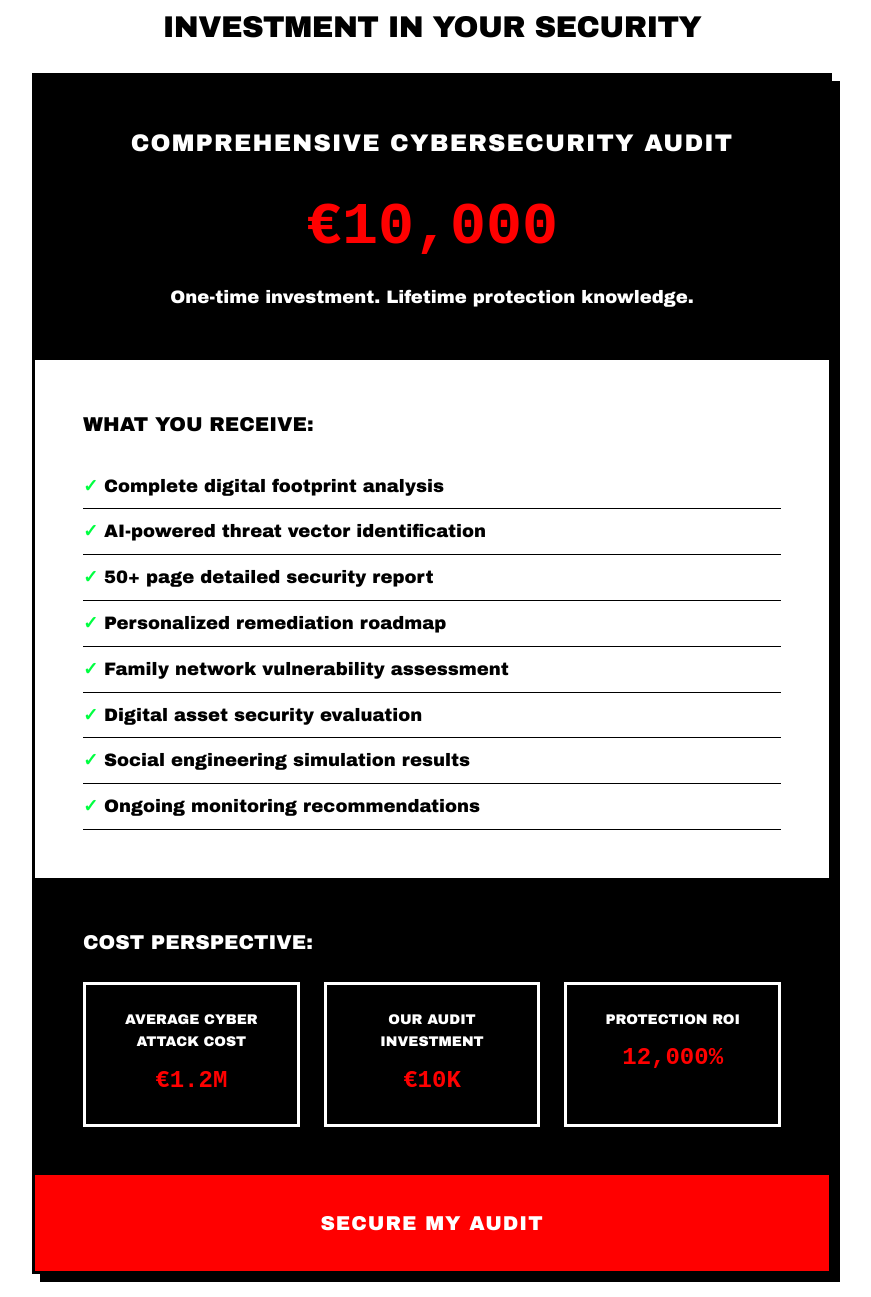
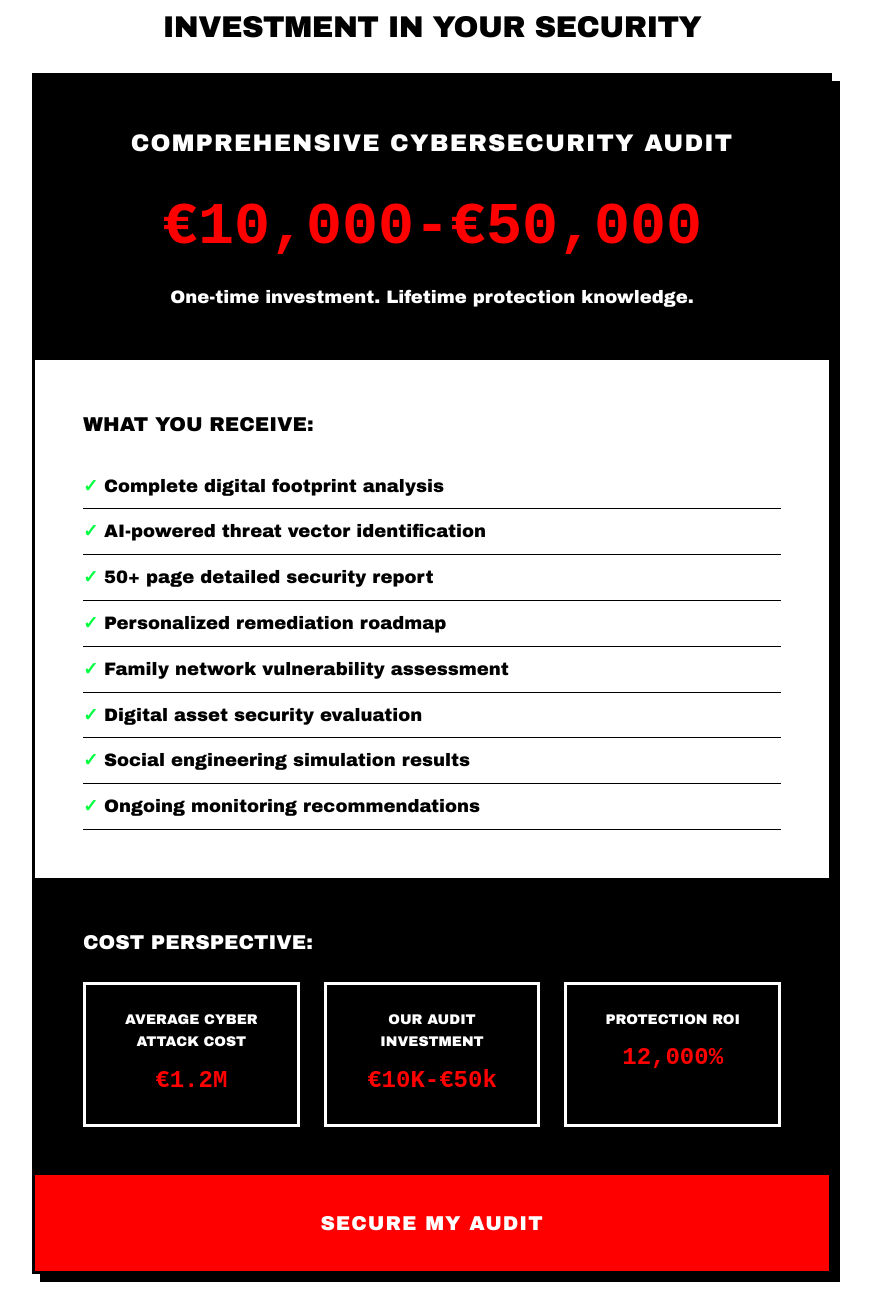
Before and after one commit to ai-joe-git/cs, a plain HTML site: page index.html in a window 1280 px wide. Shown: the part 3606-4903 px from the top of the page, without its empty margins (208-1079 px from the left). Drawn offline with Linux system fonts and the light colour scheme.

Commit message:
Update index.html

```diff
--- a/index.html
+++ b/index.html
@@ -234,7 +234,7 @@
                 <div class="pricing-card">
                     <div class="price-header">
                         <h3>COMPREHENSIVE CYBERSECURITY AUDIT</h3>
-                        <div class="price">€10,000</div>
+                        <div class="price">€10,000-€50,000</div>
                         <p class="price-subtitle">One-time investment. Lifetime protection knowledge.</p>
                     </div>
 
@@ -261,7 +261,7 @@
                             </div>
                             <div class="comparison-item">
                                 <span class="comparison-label">Our audit investment</span>
-                                <span class="comparison-value">€10K</span>
+                                <span class="comparison-value">€10K-€50k</span>
                             </div>
                             <div class="comparison-item">
                                 <span class="comparison-label">Protection ROI</span>
```
